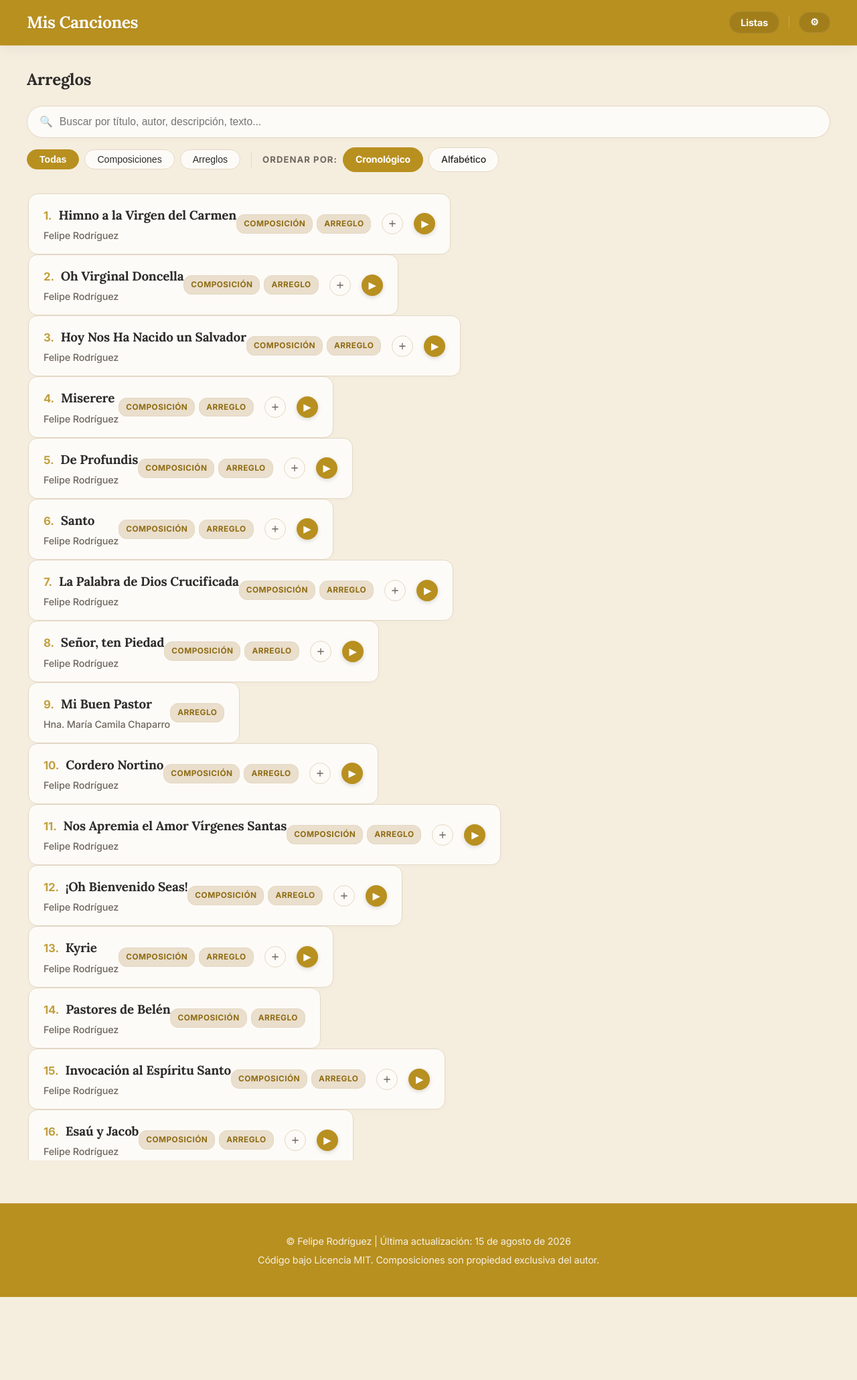
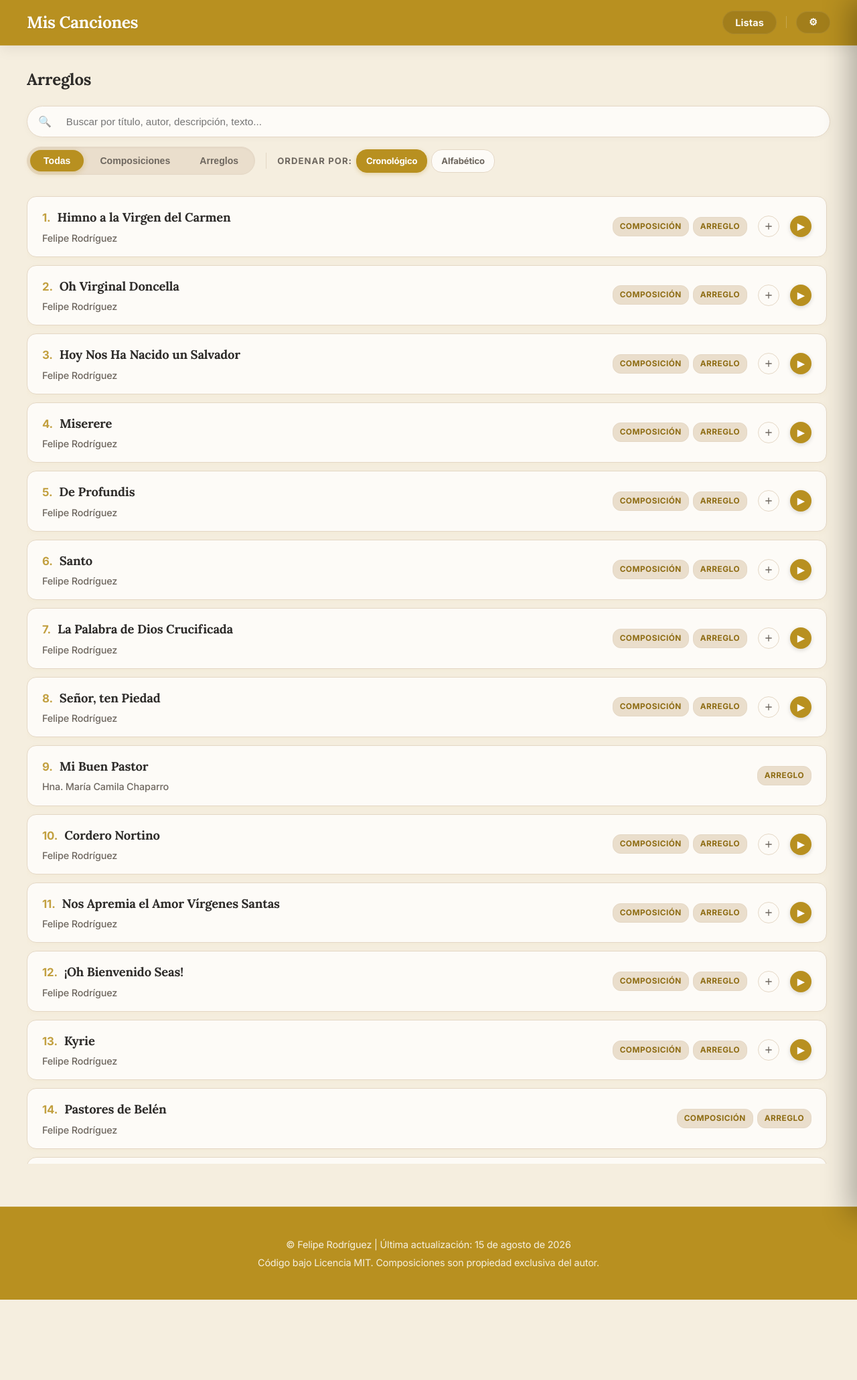
Before and after one commit to feliperodriguezborquez/mi_musica_app, a Flask app: page /arreglos in a window 1280 px wide. Shown: the whole page at 67% size. Before the commit the page ends 1937 px from the top, so only its background shows below. Run offline with Flask 3, Linux system fonts and the light colour scheme; some libraries are stand-ins or nearby versions.

Commit message:
fix(css): corregir sintaxis y ancho al 100% de tarjeta-obra y botón de añadir a la cola

```diff
--- a/static/style.css
+++ b/static/style.css
@@ -220,19 +220,27 @@ footer p {
 
 .lista-composiciones {
     display: block;
-    padding: 8px 2px;
+    width: 100%;
+    box-sizing: border-box;
+    padding: 8px 0;
+}
+
+.tarjeta-obra-wrapper {
+    width: 100%;
+    display: block;
+    margin-bottom: 12px;
+    box-sizing: border-box;
 }
 
 .tarjeta-obra {
     display: flex;
+    width: 100%;
     justify-content: space-between;
     align-items: center;
-    border-bottom: none;
     text-decoration: none;
     color: var(--color-texto);
     background-color: var(--color-blanco);
     border-radius: 14px;
-    margin-bottom: 12px;
     box-shadow: 0 2px 8px rgba(0,0,0,0.02);
     border: 1px solid var(--color-borde);
     transition: all 0.25s cubic-bezier(0.4, 0, 0.2, 1);
@@ -244,6 +252,7 @@ footer p {
     border-color: var(--color-acento);
     box-shadow: 0 8px 24px rgba(184, 144, 32, 0.12);
 }
+
 
 .song-title-with-number {
     display: flex;
@@ -1873,11 +1882,9 @@ body { padding-bottom: 120px; }
 /* ================================================================
    QUEUE AND OPTIONS DROPDOWNS
    ================================================================ */
-.tarjeta-obra-wrapper {
-    display: flex;
-    align-items: center;
-    width: 100%;
 .btn-add-queue {
+
+
     display: inline-flex;
     align-items: center;
     justify-content: center;
@@ -2252,6 +2259,11 @@ body { padding-bottom: 120px; }
 }
 
 .ui-polished .tarjeta-obra {
+    width: 100%;
+    box-sizing: border-box;
+    display: flex;
+    justify-content: space-between;
+    align-items: center;
     background: var(--color-blanco);
     border: 1px solid var(--color-borde);
     border-radius: 14px;
@@ -2259,6 +2271,7 @@ body { padding-bottom: 120px; }
     transition: all 0.25s cubic-bezier(0.4, 0, 0.2, 1);
     box-shadow: 0 2px 8px rgba(184, 144, 32, 0.04);
 }
+
 
 .ui-polished .tarjeta-obra:hover {
     transform: translateY(-2px);
```
